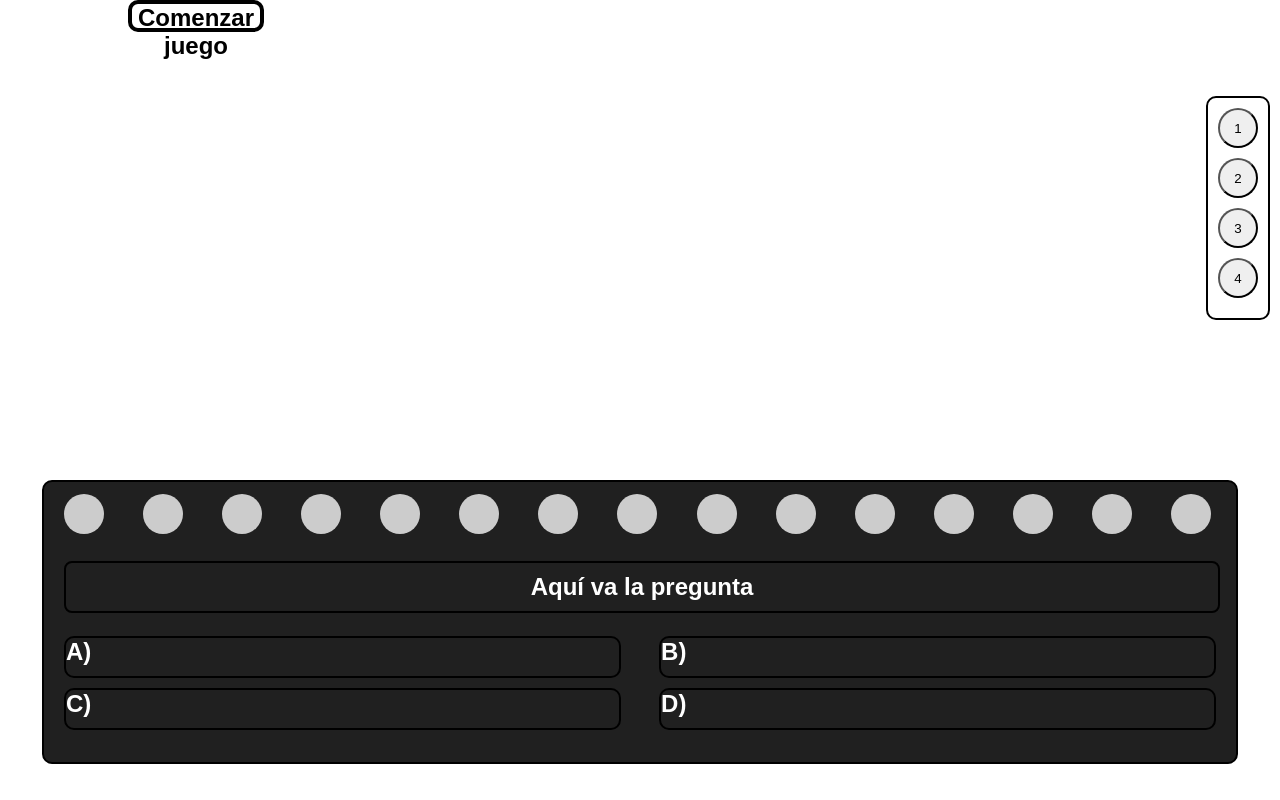
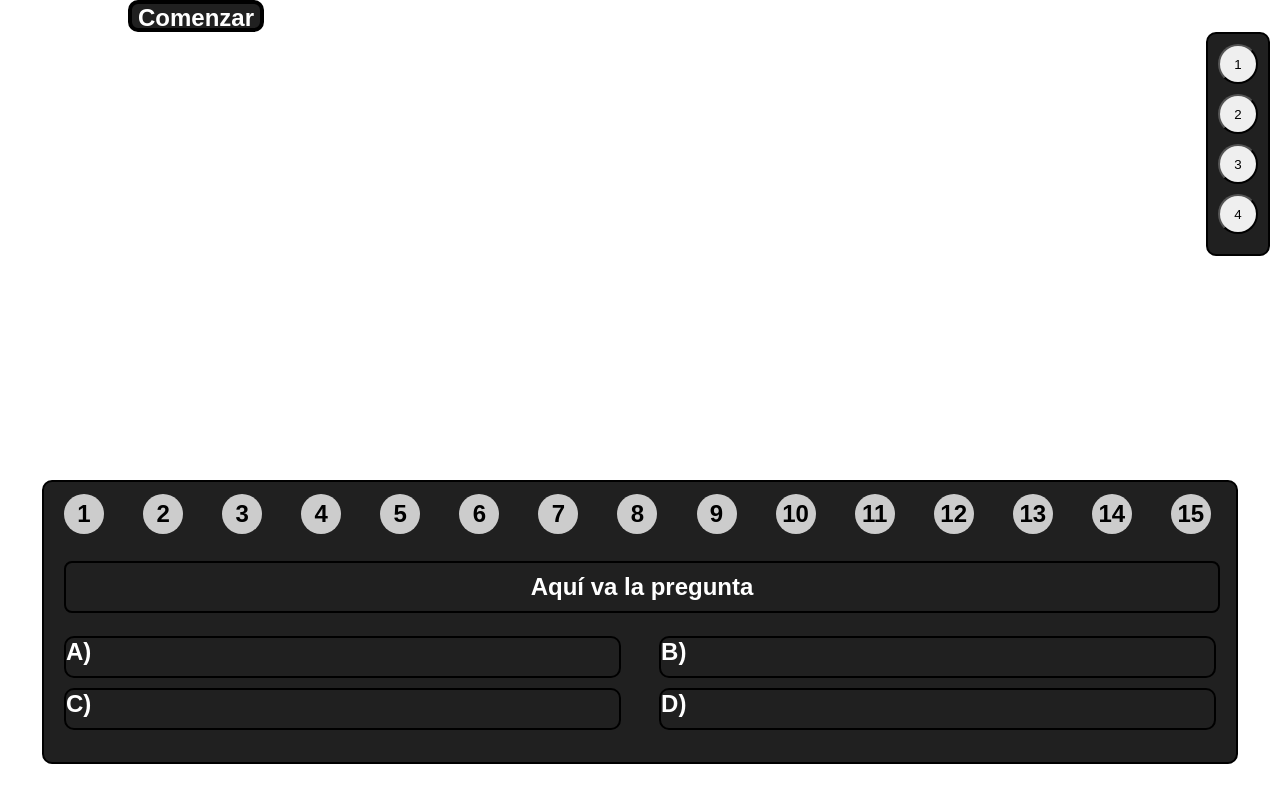
Before and after one commit to iByN8/MillonarioKaneki, a plain HTML site: page millonario.html in a window 1280 px wide. Drawn offline with Linux system fonts and the light colour scheme.

Commit message:
Let's go

```diff
--- a/estilos.css
+++ b/estilos.css
@@ -77,7 +77,7 @@ body{
     border-bottom: 4px solid #000000;
     border-right: 4px solid #000000;
     font: bold 1.5em sans-serif;
-    color: #000000;
+    color: #ffffff;
     text-align: center;
     border-top-right-radius: 10px;
     border-bottom-right-radius: 10px;
@@ -85,22 +85,24 @@ body{
     border-bottom-left-radius: 10px;
     width: 10%;
     height: 3%;
+    background-color: rgb(8, 8, 8, 0.90);
 }
 
 .panel_lat {
     position: absolute;
-    margin-top: 10%;
+    margin-top: 5%;
     right: 0;
     transform: translateY(-50%);
     border: 2px solid #000000;
     border-radius: 10px;
     font: bold 1.5em sans-serif;
-    color: #000000;
+    color: #ffffff;
     text-align: center;
     display: flex;
     flex-direction: column;
     justify-content: center;
     padding: 10px;
+    background-color: rgb(8, 8, 8, 0.90);
 }
 
 .panel_sup span {
@@ -143,4 +145,16 @@ body{
     border-radius: 50%; /* Hace que las figuras sean redondas */
     margin-right: 5px; /* Espacio entre las figuras */
     background-color: #ccc; /* Color de fondo de las figuras */
+    justify-content: center;
+    align-items: center;
+	display: flex;
 }
+
+.panel_flecha{
+    position: absolute;
+    top: 55%;
+    right:5%;
+    transform: translateY(-50%);
+    font-size: 100px;
+    display: none;
+}
--- a/millonario.html
+++ b/millonario.html
@@ -7,24 +7,27 @@
 <script src="script.js"></script>
 </head>
 <body>
+    <div id="flecha" class="panel_flecha">
+        <section  class="flecha" onclick="siguiente_pregunta()">→</section>
 
+    </div>
     <div id="panel_pregunta_respuestas" class="panel_conjunto">
 		<div class="contenedor-figuras">
-			<div id="f1" class="figura"></div>
-			<div id="f2" class="figura"></div>
-			<div id="f3" class="figura"></div>
-			<div id="f4" class="figura"></div>
-			<div id="f5" class="figura"></div>
-			<div id="f6" class="figura"></div>
-			<div id="f7" class="figura"></div>
-			<div id="f8" class="figura"></div>
-			<div id="f9" class="figura"></div>
-			<div id="f10" class="figura"></div>
-			<div id="f11" class="figura"></div>
-			<div id="f12" class="figura"></div>
-			<div id="f13" class="figura"></div>
-			<div id="f14" class="figura"></div>
-			<div id="f15" class="figura"></div>
+			<div id="f1" class="figura">1</div>
+			<div id="f2" class="figura">2</div>
+			<div id="f3" class="figura">3</div>
+			<div id="f4" class="figura">4</div>
+			<div id="f5" class="figura">5</div>
+			<div id="f6" class="figura">6</div>
+			<div id="f7" class="figura">7</div>
+			<div id="f8" class="figura">8</div>
+			<div id="f9" class="figura">9</div>
+			<div id="f10" class="figura">10</div>
+			<div id="f11" class="figura">11</div>
+			<div id="f12" class="figura">12</div>
+			<div id="f13" class="figura">13</div>
+			<div id="f14" class="figura">14</div>
+			<div id="f15" class="figura">15</div>
 		</div>
         <div id="pregunta" class="pregunta">Aquí va la pregunta</div>
         <div id="respuestas">
--- a/script.js
+++ b/script.js
@@ -23,6 +23,10 @@ function inicializa_juego(){
     mostrar_pregunta();
     juegoIniciado = true;
 };
+
+function cargar_preguntas(){
+
+}
 
 function mostrar_pregunta() {
     var contenedorPregunta = document.getElementById('pregunta');
@@ -73,7 +77,7 @@ function revisa_si_correcta(r) {
         if (esCorrecta) {
             respuestaSeleccionada.style.backgroundColor = "green";
             document.getElementById("f" + (pregunta_actual + 1)).style.backgroundColor = "green";
-            mostrarFlecha();
+            document.getElementById("flecha").style.display="block";
             juegoIniciado = false;
 
         } else {
@@ -83,11 +87,7 @@ function revisa_si_correcta(r) {
         }
     }
 }
-function mostrarFlecha() {
 
-}
-
-
-function cambia_pregunta(){
-
+function siguiente_pregunta(){
+    document.getElementById("flecha").style.display="none";
 };
```
